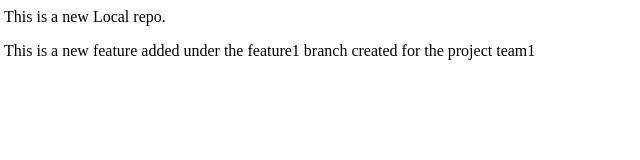
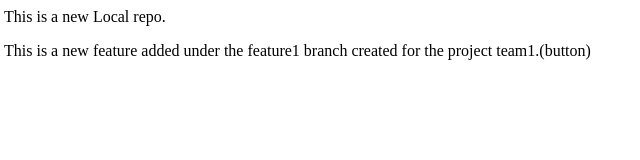
Before and after one commit to evearun/localrepo, a plain HTML site: page index.html in a window 1280 px wide. Shown: the full height of the page, 4-644 px from the left. Drawn offline with Linux system fonts and the light colour scheme.

```diff
--- a/index.html
+++ b/index.html
@@ -1,2 +1,2 @@
 <p> This is a new Local repo.<p>
-<p> This is a new feature added under the feature1 branch created for the project team1<p>
+<p> This is a new feature added under the feature1 branch created for the project team1.(button)<p>
```
